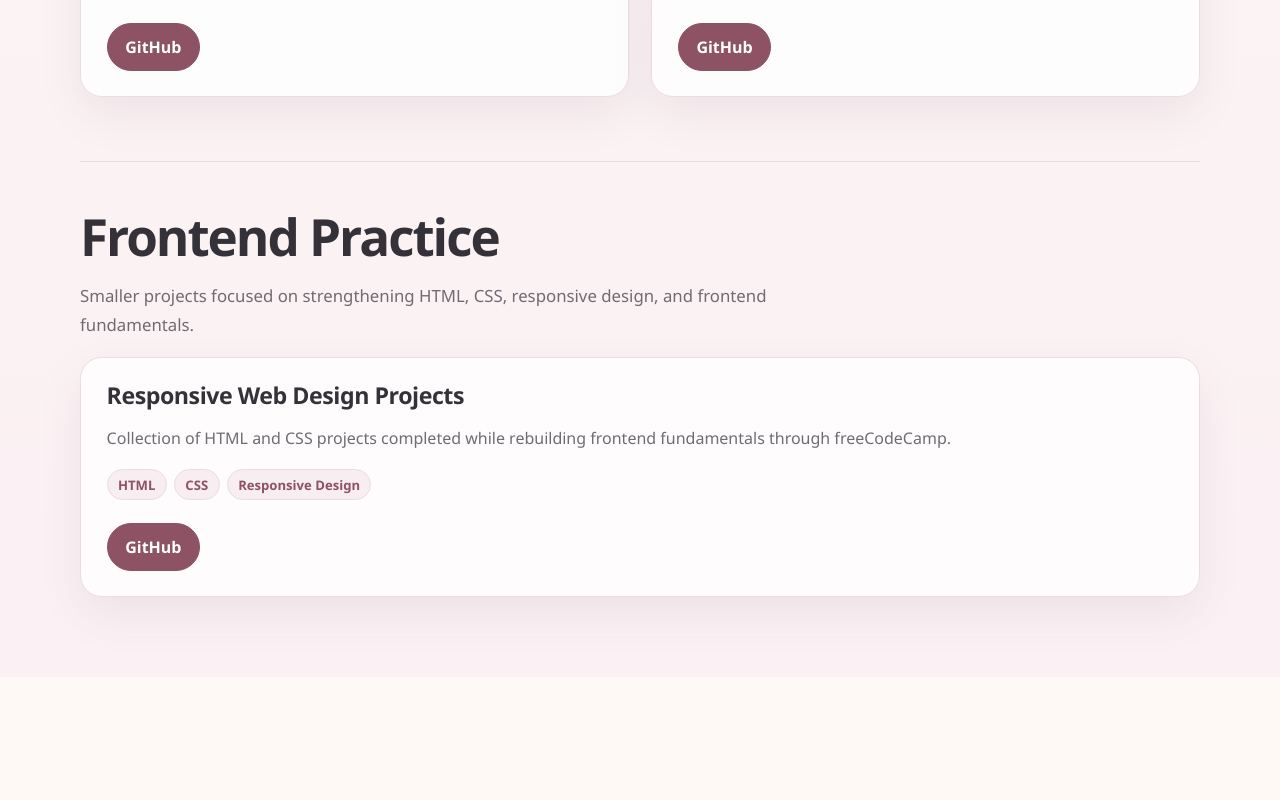
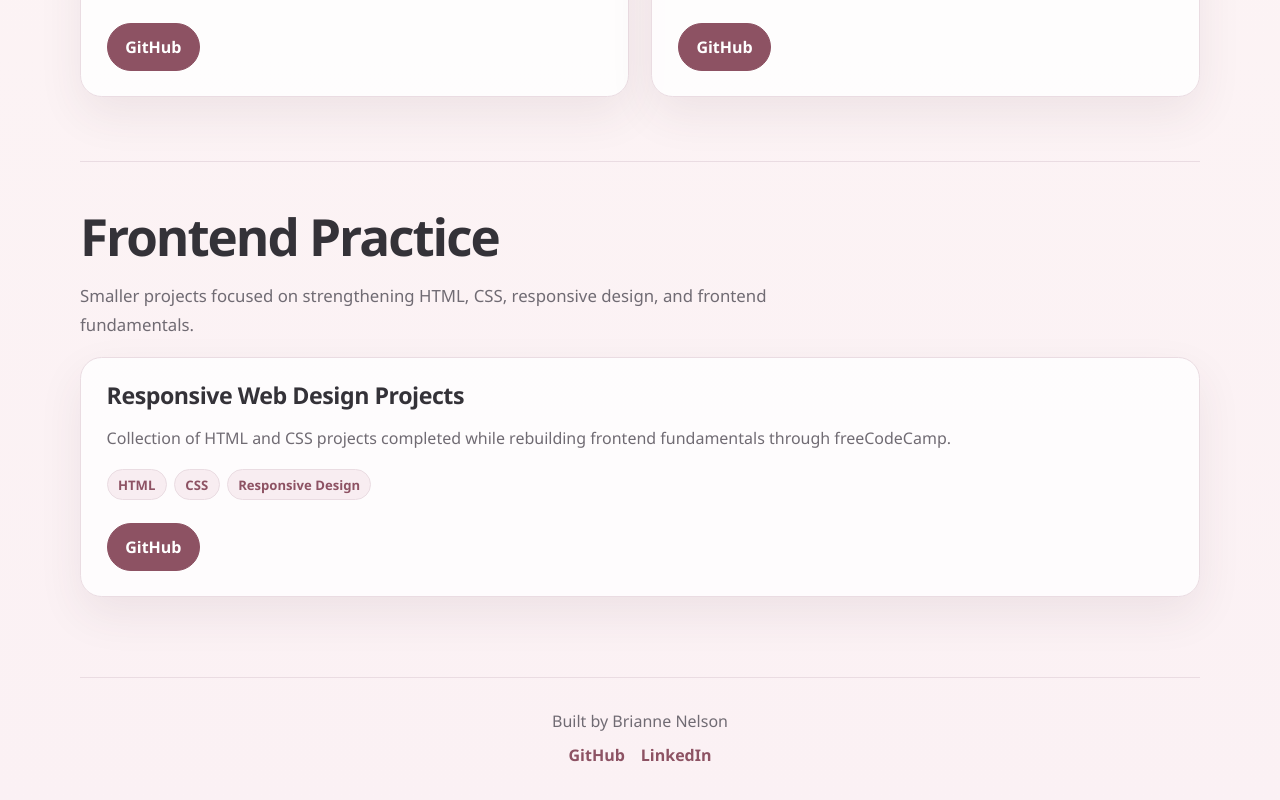
Before and after one commit to briannemg/portfolio, a React (Vite) app: page / in a window 1280 px wide. Shown: the part 2240-3040 px from the top of the page. Before the commit the page ends 2917 px from the top, so only its background shows below. Built offline with nearby package versions, Linux system fonts and the light colour scheme.

Commit message:
feat: add portfolio footer links

```diff
--- a/src/App.jsx
+++ b/src/App.jsx
@@ -1,6 +1,7 @@
 import Header from "./components/Header";
 import About from "./components/About";
 import Projects from "./components/Projects";
+import Footer from "./components/Footer";
 
 function App() {
   return (
@@ -8,6 +9,7 @@ function App() {
       <Header />
       <About />
       <Projects />
+      <Footer />
     </>
   );
 }
--- /dev/null
+++ b/src/components/Footer.jsx
@@ -0,0 +1,22 @@
+function Footer() {
+  return (
+    <footer className="footer">
+      <p>Built by Brianne Nelson</p>
+
+      <div className="footer-links">
+        <a href="https://github.com/briannemg" target="_blank" rel="noreferrer">
+          GitHub
+        </a>
+        <a
+          href="https://www.linkedin.com/in/brianne-gerber-nelson/"
+          target="_blank"
+          rel="noreferrer"
+        >
+          LinkedIn
+        </a>
+      </div>
+    </footer>
+  );
+}
+
+export default Footer;
--- a/src/styles/styles.css
+++ b/src/styles/styles.css
@@ -256,6 +256,26 @@ h3 {
   text-align: center;
 }
 
+.footer p {
+  margin: 0 0 0.75rem;
+}
+
+.footer-links {
+  display: flex;
+  justify-content: center;
+  gap: 1rem;
+}
+
+.footer-links a {
+  color: var(--accent-dark);
+  font-weight: 700;
+  text-decoration: none;
+}
+
+.footer-links a:hover {
+  text-decoration: underline;
+}
+
 @media (max-width: 760px) {
   .hero {
     min-height: auto;
```
